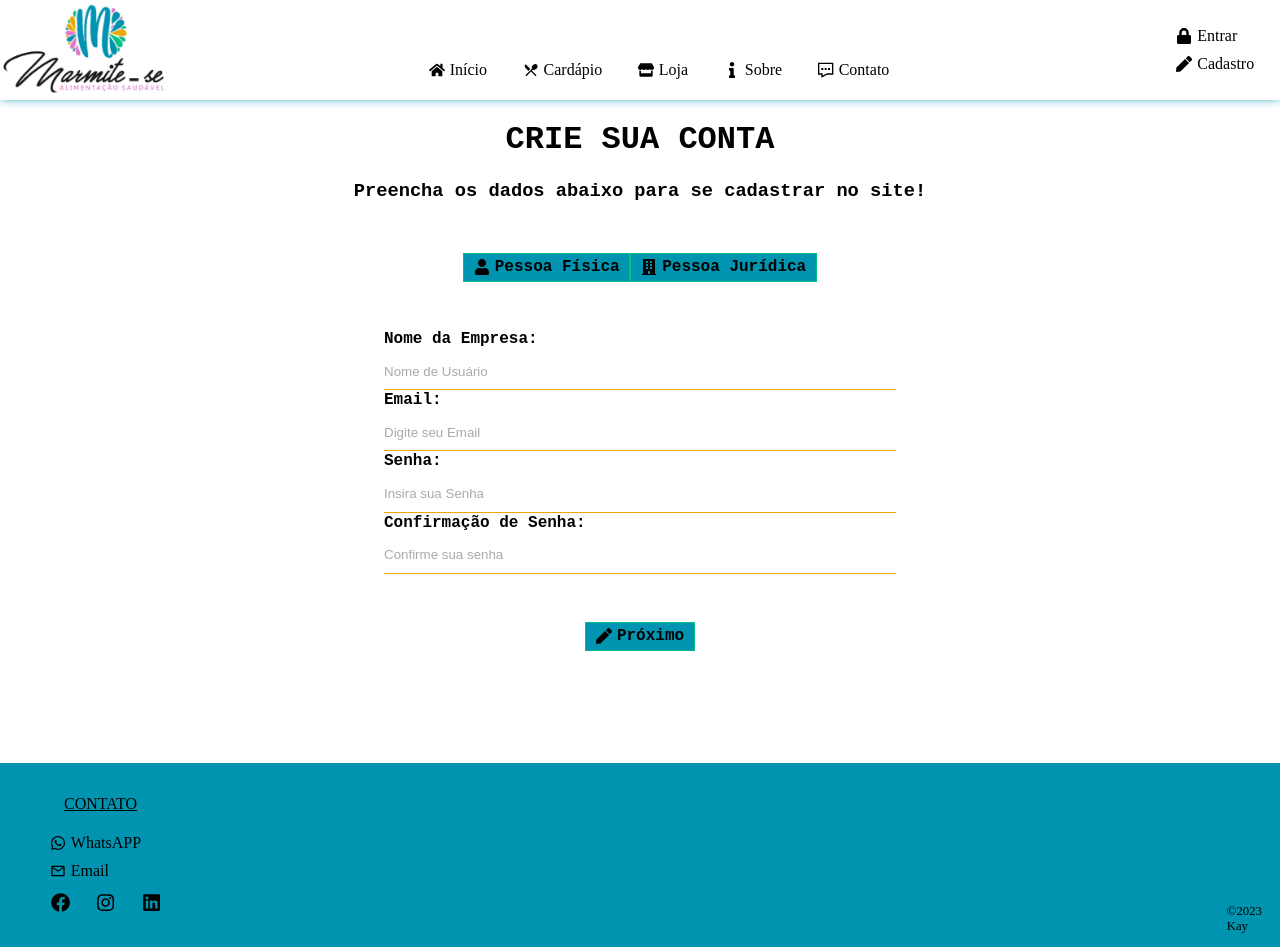
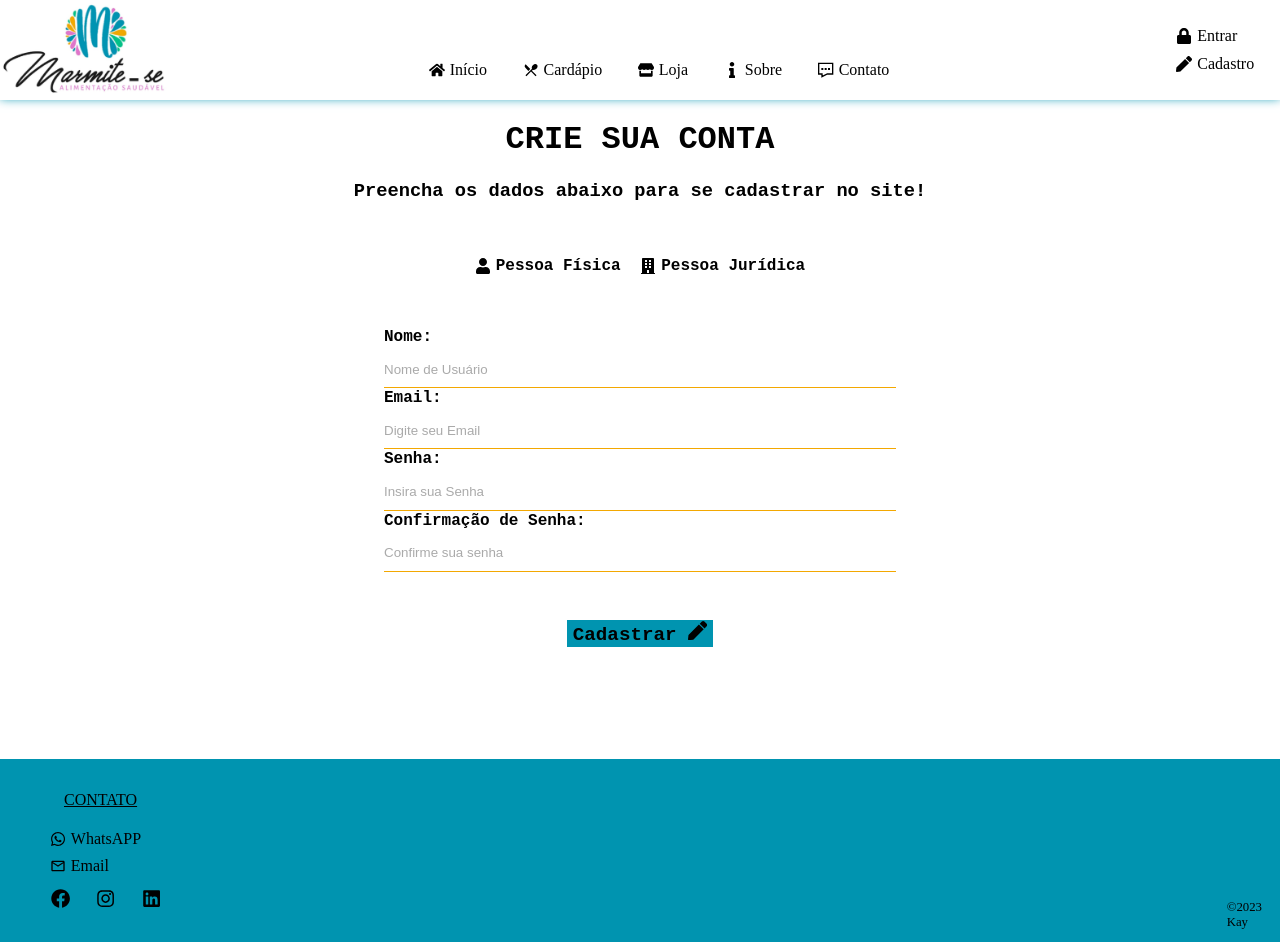
Before and after one commit to NataliaAraujo2/marmitese, a React (Create React App) app: page /register in a window 1280 px wide. Built offline with nearby package versions, Linux system fonts and the light colour scheme.

Commit message:
Cadastra usuario

```diff
--- a/package.json
+++ b/package.json
@@ -6,6 +6,7 @@
     "@testing-library/jest-dom": "^5.17.0",
     "@testing-library/react": "^13.4.0",
     "@testing-library/user-event": "^13.5.0",
+    "firebase": "^10.3.0",
     "react": "^18.2.0",
     "react-dom": "^18.2.0",
     "react-icons": "^4.10.1",
--- a/src/firebase/config.js
+++ b/src/firebase/config.js
@@ -1,6 +1,6 @@
 // Import the functions you need from the SDKs you need
 import { initializeApp } from "firebase/app";
-import { getFirestore } from "firebase/firebase";
+import { getFirestore } from "firebase/firestore";
 // TODO: Add SDKs for Firebase products that you want to use
 // https://firebase.google.com/docs/web/setup#available-libraries
 
--- /dev/null
+++ b/src/hooks/useAuthentication.js
@@ -0,0 +1,110 @@
+import { db } from "../firebase/config";
+import {
+    getAuth,
+    createUserWithEmailAndPassword,
+    signInWithEmailAndPassword,
+    updateProfile,
+    signOut,
+  } from "firebase/auth";
+
+  import { useState, useEffect } from "react";
+
+  export const useAuthentication = () => {
+    const [error, setError] = useState(null);
+    const [loading, setLoading] = useState(null);
+
+    //cleanup
+    //deal with memory leak
+    const [cancelled, setCancelled] = useState(false);
+
+    const auth = getAuth();
+
+    function checkIfIsCancelled() {
+      if (cancelled) {
+        return;
+      }
+    }
+
+    const createUser = async (data) => {
+      checkIfIsCancelled();
+
+      setLoading(true);
+      setError(null);
+
+      try {
+        const { user } = await createUserWithEmailAndPassword(
+          auth,
+          data.email,
+          data.password
+        );
+
+        await updateProfile(user, {
+          displayName: data.displayName,
+
+        });
+
+        setLoading(false);
+
+        return user;
+      } catch (error) {
+        console.log(error.message);
+        console.log(typeof error.message);
+
+        let systemErrorMessage;
+        if (error.message.includes("Password")) {
+          systemErrorMessage = "A senha precisa conter pelo menos 6 caracteres.";
+        } else if (error.message.includes("email-already")) {
+          systemErrorMessage = "E-mail já cadastrado";
+        } else {
+          systemErrorMessage = "Ocorreu um erro, por favor tente mais tarde.";
+        }
+
+        setLoading(false);
+        setError(systemErrorMessage);
+      }
+    };
+
+    //logout - sign out
+    const logout = () => {
+      checkIfIsCancelled();
+
+      signOut(auth);
+    };
+
+    //login - sign in
+    const login = async (data) => {
+      checkIfIsCancelled();
+
+      setLoading(true);
+      setError(false);
+
+      try {
+        await signInWithEmailAndPassword(auth, data.email, data.password);
+        setLoading(false);
+      } catch (error) {
+        let systemErrorMessage;
+        if (error.message.includes("user-not-found")) {
+          systemErrorMessage = "Ususário não Cadastrado";
+        } else if (error.message.includes("wrong-password")) {
+          systemErrorMessage = "Senha incorreta.";
+        } else {
+          systemErrorMessage = "Ocorreu um erro, por favor tente mais tarde.";
+        }
+        setError(systemErrorMessage);
+        setLoading(false);
+      }
+    };
+
+    useEffect(() => {
+      return () => setCancelled(true);
+    }, []);
+
+    return {
+      auth,
+      createUser,
+      error,
+      loading,
+      logout,
+      login,
+    };
+  };
--- a/src/index.css
+++ b/src/index.css
@@ -14,6 +14,13 @@ textarea::placeholder {
 input:focus,
 textarea:focus {
   outline: none;
+}
+
+button {
+
+  font-family: 'Courier New', Courier, monospace;
+  font-size: 1.2em;
+  font-weight: 700;
 }
 
 a,
@@ -60,10 +67,10 @@ textarea {
   background-color: transparent;
 }
 
-.error {
-  color: #721C24;
-  background-color: var(--pink);
-  border: 1px solid var(--pink-dark);
+.container .error {
+  color: #721c24;
+  background-color: #f8d7da;
+  border: 1px solid #f5c6cb;
   padding: 5px;
   border-radius: 5px;
 }
--- a/src/pages/Register/Register.js
+++ b/src/pages/Register/Register.js
@@ -1,32 +1,63 @@
-import React, { useState } from "react";
+import React, { useEffect, useRef, useState } from "react";
 import styles from "./Register.module.css";
 import Button from "../../components/Button/Button";
 import { FaBuilding, FaPen, FaUser } from "react-icons/fa";
+import { useAuthentication } from "../../hooks/useAuthentication";
 
 const Register = () => {
   const [displayName, setDisplayName] = useState("");
-  const [displayEmail, setDisplayEmail] = useState("");
+  const [email, setEmail] = useState("");
   const [password, setPassword] = useState("");
   const [confirmPassword, setConfirmPassword] = useState("");
   const [error, setError] = useState("");
-  const [natural, setNatural] = useState(false);
+  const [natural, setNatural] = useState(true);
+  const displayNameRef = useRef(null);
+  const emailRef = useRef(null);
+  const passwordRef = useRef(null);
+  const confirmPasswordRef = useRef(null);
 
-  const handleSubmit = (e) => {
+  const { createUser, error: authError, loading } = useAuthentication();
+
+  const handleSubmit = async (e) => {
     e.preventDefault();
-
+    setConfirmPassword("")
+    setDisplayName("")
+    setEmail("")
+    setPassword("")
     setError("");
 
     const user = {
       displayName,
-      displayEmail,
+      email,
       password,
     };
 
     if (password !== confirmPassword) {
-      setError("A senha e a confirmação precisam ser iguais!");
+      setError("As senhas precisam ser iguais!");
+      setPassword("");
+      setConfirmPassword("");
+      passwordRef.current.focus();
+      return;
     }
+
+    if (displayName === "") {
+      setError("Preencha todos os campos");
+      displayNameRef.current.focus();
+      return;
+    }
+
+    if (email === "") {
+      setError("Preencha todos os campos");
+      emailRef.current.focus();
+      return;
+    }
+    const res = await createUser(user);
   };
-
+  useEffect(() => {
+    if (authError) {
+      setError(authError);
+    }
+  }, [authError]);
   return (
     <div className={styles.register}>
       <h1>CRIE SUA CONTA</h1>
@@ -36,7 +67,7 @@ const Register = () => {
         <ul>
           <li>
             <Button
-              action={() => setNatural(!natural)}
+              action={() => setNatural(true)}
               className={styles.natural}
               Text="Pessoa Física"
               Icon={FaUser}
@@ -45,7 +76,7 @@ const Register = () => {
           <li>
             <Button
               className={styles.legal}
-              action={() => setNatural(!natural)}
+              action={() => setNatural(false)}
               Text="Pessoa Jurídica"
               Icon={FaBuilding}
             />
@@ -60,7 +91,7 @@ const Register = () => {
               <input
                 type="text"
                 name="displayName"
-                required
+                ref={displayNameRef}
                 placeholder="Nome de Usuário"
                 value={displayName}
                 onChange={(e) => setDisplayName(e.target.value)}
@@ -70,11 +101,11 @@ const Register = () => {
               <span>Email:</span>
               <input
                 type="email"
-                name="displayEmail"
-                required
+                name="email"
+                ref={emailRef}
                 placeholder="Digite seu Email"
-                value={displayEmail}
-                onChange={(e) => setDisplayEmail(e.target.value)}
+                value={email}
+                onChange={(e) => setEmail(e.target.value)}
               />
             </label>
             <label>
@@ -82,10 +113,12 @@ const Register = () => {
               <input
                 type="password"
                 name="password"
+                ref={passwordRef}
                 required
                 placeholder="Insira sua Senha"
                 value={password}
                 onChange={(e) => setPassword(e.target.value)}
+                autoComplete="off"
               />
             </label>
             <label>
@@ -93,20 +126,38 @@ const Register = () => {
               <input
                 type="password"
                 name="confirmPassword"
+                ref={confirmPasswordRef}
                 required
                 placeholder="Confirme sua senha"
                 value={confirmPassword}
                 onChange={(e) => setConfirmPassword(e.target.value)}
+                autoComplete="off"
               />
             </label>
+            {!loading && (
               <div className={styles.button}>
                 <ul>
                   <li>
-                  <Button action Text="Próximo" Icon={FaPen} />
+                    <button>
+                      Cadastrar <FaPen />
+                    </button>
                   </li>
                 </ul>
               </div>
+            )}
+            {loading && (
+              <div className={styles.button}>
+                <ul>
+                  <li>
+                    <button disabled>
+                      Aguarde... <FaPen />
+                    </button>
+                  </li>
+                </ul>
+              </div>
+            )}
           </form>
+          {error && <p className="error">{error}</p>}
         </div>
       ) : (
         <div className={styles.legalform}>
@@ -116,7 +167,7 @@ const Register = () => {
               <input
                 type="text"
                 name="displayName"
-                required
+                ref={displayNameRef}
                 placeholder="Nome de Usuário"
                 value={displayName}
                 onChange={(e) => setDisplayName(e.target.value)}
@@ -126,11 +177,12 @@ const Register = () => {
               <span>Email:</span>
               <input
                 type="email"
-                name="displayEmail"
+                name="email"
+                ref={emailRef}
                 required
                 placeholder="Digite seu Email"
-                value={displayEmail}
-                onChange={(e) => setDisplayEmail(e.target.value)}
+                value={email}
+                onChange={(e) => setEmail(e.target.value)}
               />
             </label>
             <label>
@@ -138,10 +190,12 @@ const Register = () => {
               <input
                 type="password"
                 name="password"
+                ref={passwordRef}
                 required
                 placeholder="Insira sua Senha"
                 value={password}
                 onChange={(e) => setPassword(e.target.value)}
+                autoComplete="off"
               />
             </label>
             <label>
@@ -149,25 +203,38 @@ const Register = () => {
               <input
                 type="password"
                 name="confirmPassword"
+                ref={confirmPasswordRef}
                 required
                 placeholder="Confirme sua senha"
                 value={confirmPassword}
                 onChange={(e) => setConfirmPassword(e.target.value)}
+                autoComplete="off"
               />
             </label>
+            {!loading && (
               <div className={styles.button}>
                 <ul>
                   <li>
-                  <Button
-                    className={styles.buttonc}
-                    action
-                    Text="Próximo"
-                    Icon={FaPen}
-                  />
+                    <button>
+                      Cadastrar <FaPen />
+                    </button>
                   </li>
                 </ul>
               </div>
+            )}
+            {loading && (
+              <div className={styles.button}>
+                <ul>
+                  <li>
+                    <button disabled>
+                      Aguarde... <FaPen />
+                    </button>
+                  </li>
+                </ul>
+              </div>
+            )}
           </form>
+          {error && <p className="error">{error}</p>}
         </div>
       )}
     </div>
--- a/src/pages/Register/Register.module.css
+++ b/src/pages/Register/Register.module.css
@@ -2,25 +2,30 @@
   text-align: center;
 }
 
+button {
+  border: none;
+  background-color: var(--blue);
+}
 
 .button ul {
   list-style: none;
   display: flex;
   flex-direction: row;
   justify-content: center;
+  align-items: center;
   padding: 2em;
 }
 
 .button li {
-    background-color: var(--blue);
-    border: 1px solid var(--green);
+  border: none;
 }
+
+
 
 .naturalform {
   display: block;
 }
 
-
 .legalform {
   display: block;
 }
```
Also changed, not shown: 1 other file (tests, documents, lock files or other folders). Lines whose indentation alone changed are shown as unchanged.
